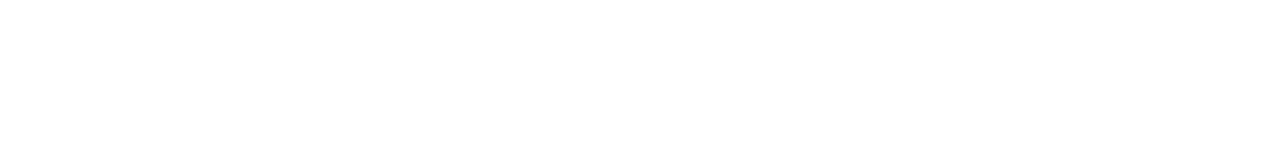
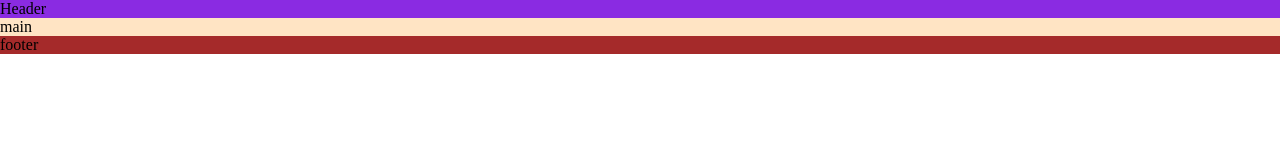
Before and after one commit to Flora-King/TopServices, a plain HTML site: page index.html in a window 1280 px wide. Drawn offline with Linux system fonts and the light colour scheme.

Commit message:
initial style set up

```diff
--- a/assets/css/style.css
+++ b/assets/css/style.css
@@ -0,0 +1,24 @@
+/* general style */
+
+* {
+    padding: 0;
+    margin: 0;
+    box-sizing: border-box;
+}
+
+/* header */
+header {
+    background-color: blueviolet;
+}
+
+/* main content */
+main {
+    background-color: bisque;
+}
+
+
+/* footer */
+
+footer{
+    background-color: brown;
+}
--- a/index.html
+++ b/index.html
@@ -6,15 +6,16 @@
     <meta name="description" content="services, top service, gardening, london, rubbish collection, rubbish, laundry services, laundry, house keeping, keeping">
     <!-- Page title -->
     <title>Top Service</title>
+    <link rel="stylesheet" href="assets/css/style.css">
 </head>
 <body>
     <!-- Header -->
-    <header></header>
+    <header>Header</header>
 
     <!-- main content -->
-    <main></main>
+    <main>main</main>
 
     <!-- footer -->
-    <footer></footer>
+    <footer>footer</footer>
 </body>
 </html>
```
